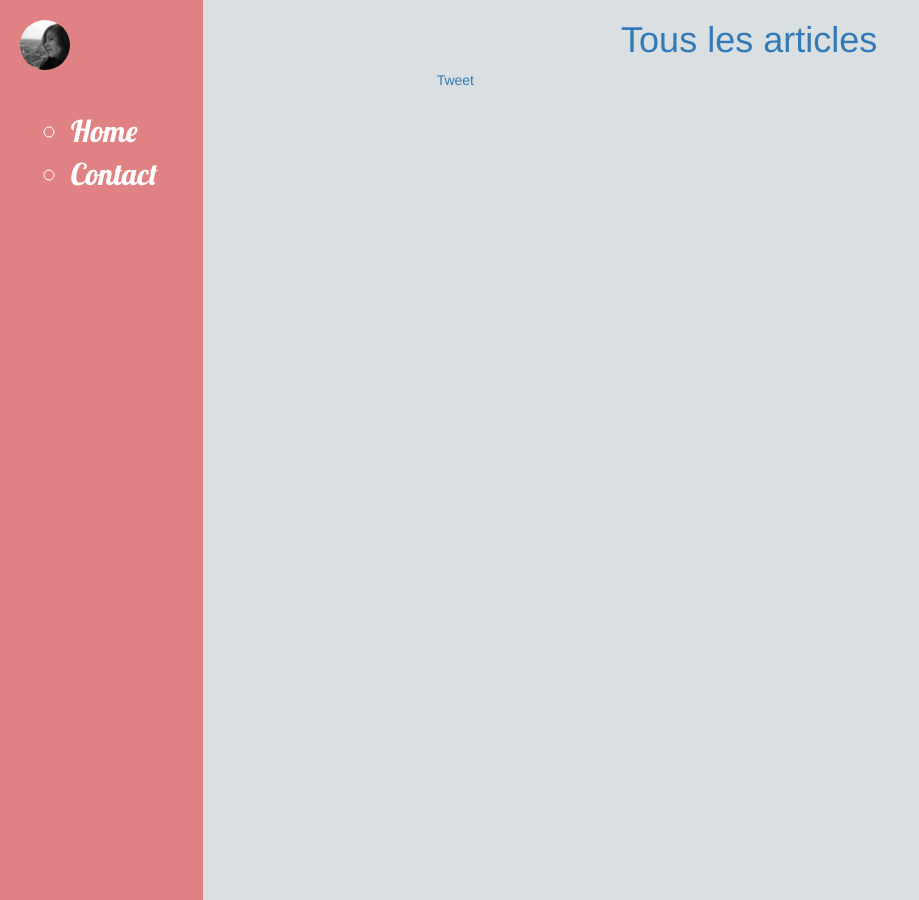
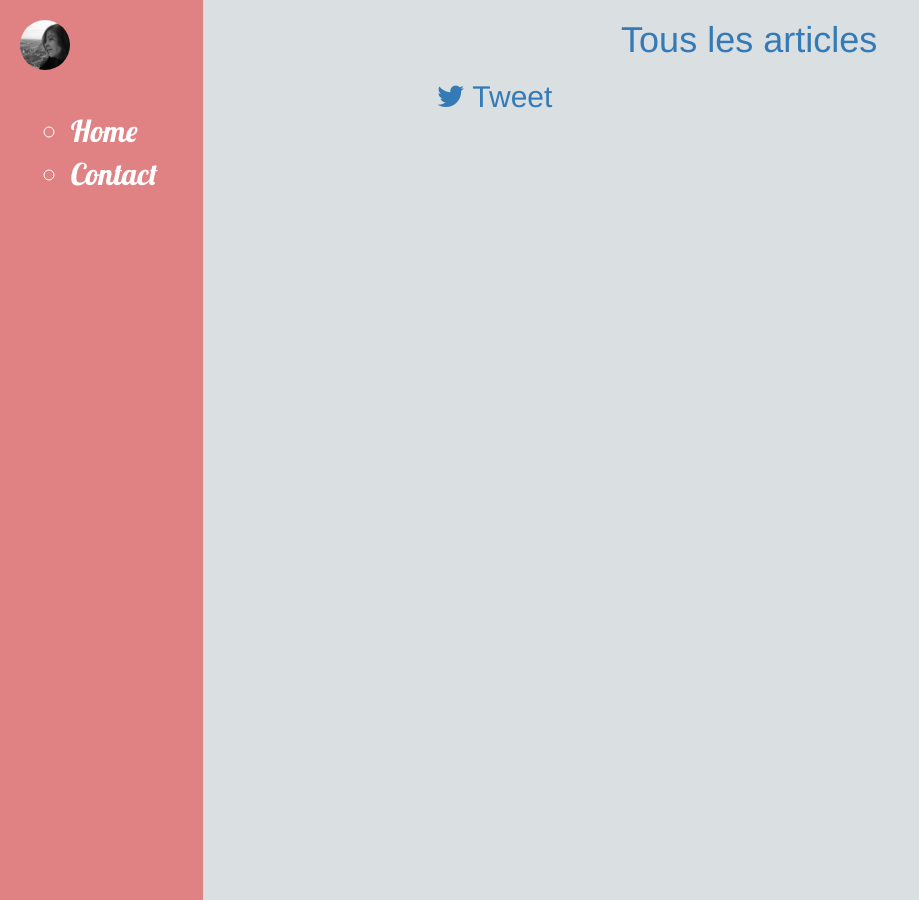
Before and after one commit to camilleanelli/camilleanelli.github.io, a Jekyll site: the page built from posts/index.md, in a window 1280 px wide. Shown: the whole page, without its empty margins (0-919 px from the left). Built offline with Jekyll 4.4.1, drawn with Linux system fonts in a browser that asks for light colours; nearby versions of some CDN libraries.

Commit message:
add share twitter

```diff
--- a/_layouts/article.html
+++ b/_layouts/article.html
@@ -34,8 +34,8 @@
         {{ content }}
       </div><!-- /.article-wrap -->
     </article>
-    <div class="spacer">
-      <a class="twitter-share-button"
+    <div class="spacer text-left">
+      <h2 class="tweet text-left"><a class="twitter-share-button"
         href="https://twitter.com/share"
         data-size="large"
         data-url="https://dev.twitter.com/web/tweet-button"
@@ -43,8 +43,9 @@
         data-related="twitterapi,twitter"
         data-hashtags="example,demo"
         data-text="www.camilleanelli.fr">
-  Tweet
+        <i class="fa fa-twitter"></i> Tweet
         </a>
+      </h2>
     </div>
  </div>
 </div>
```
Lines whose indentation alone changed are shown as unchanged.
